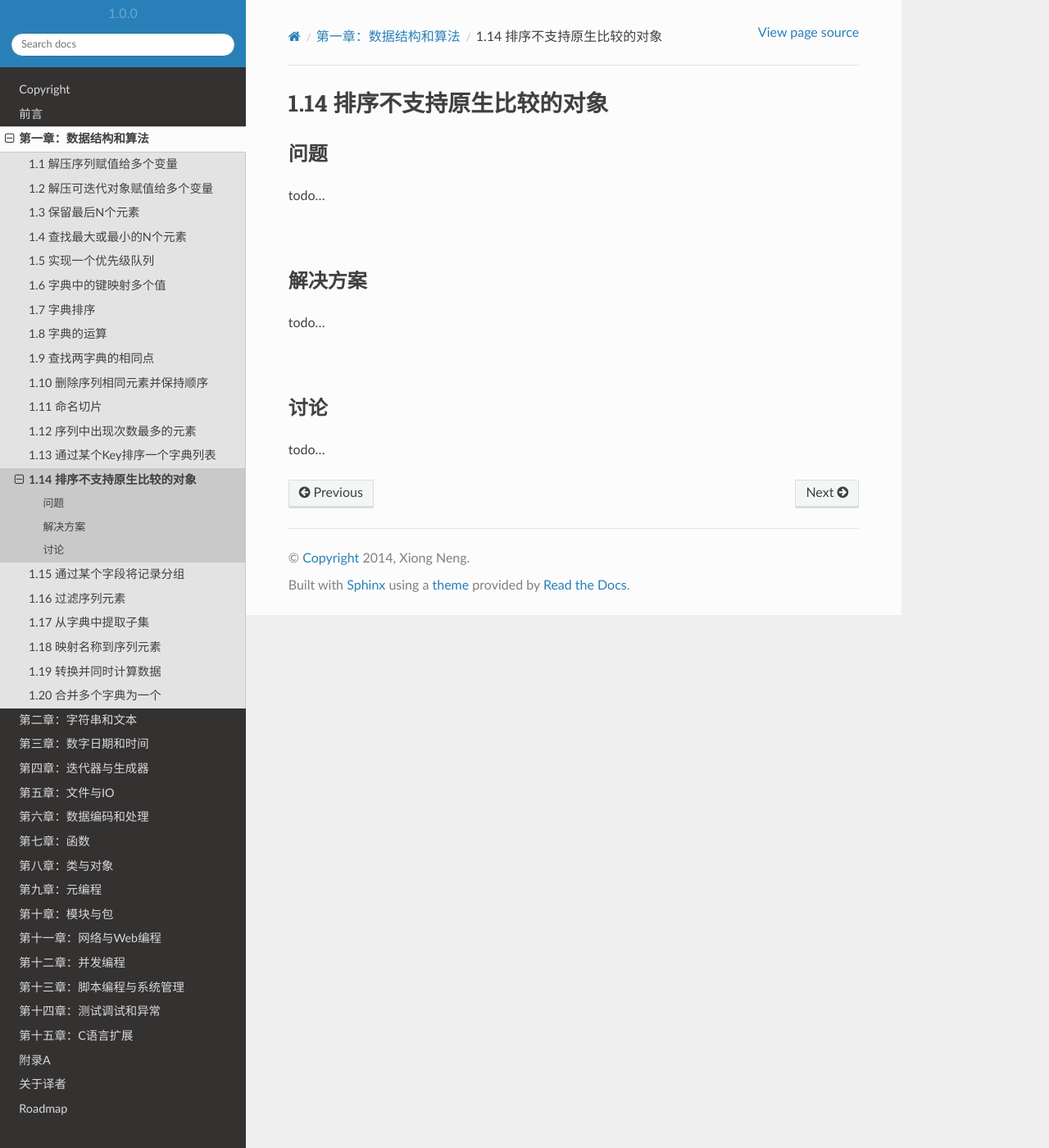
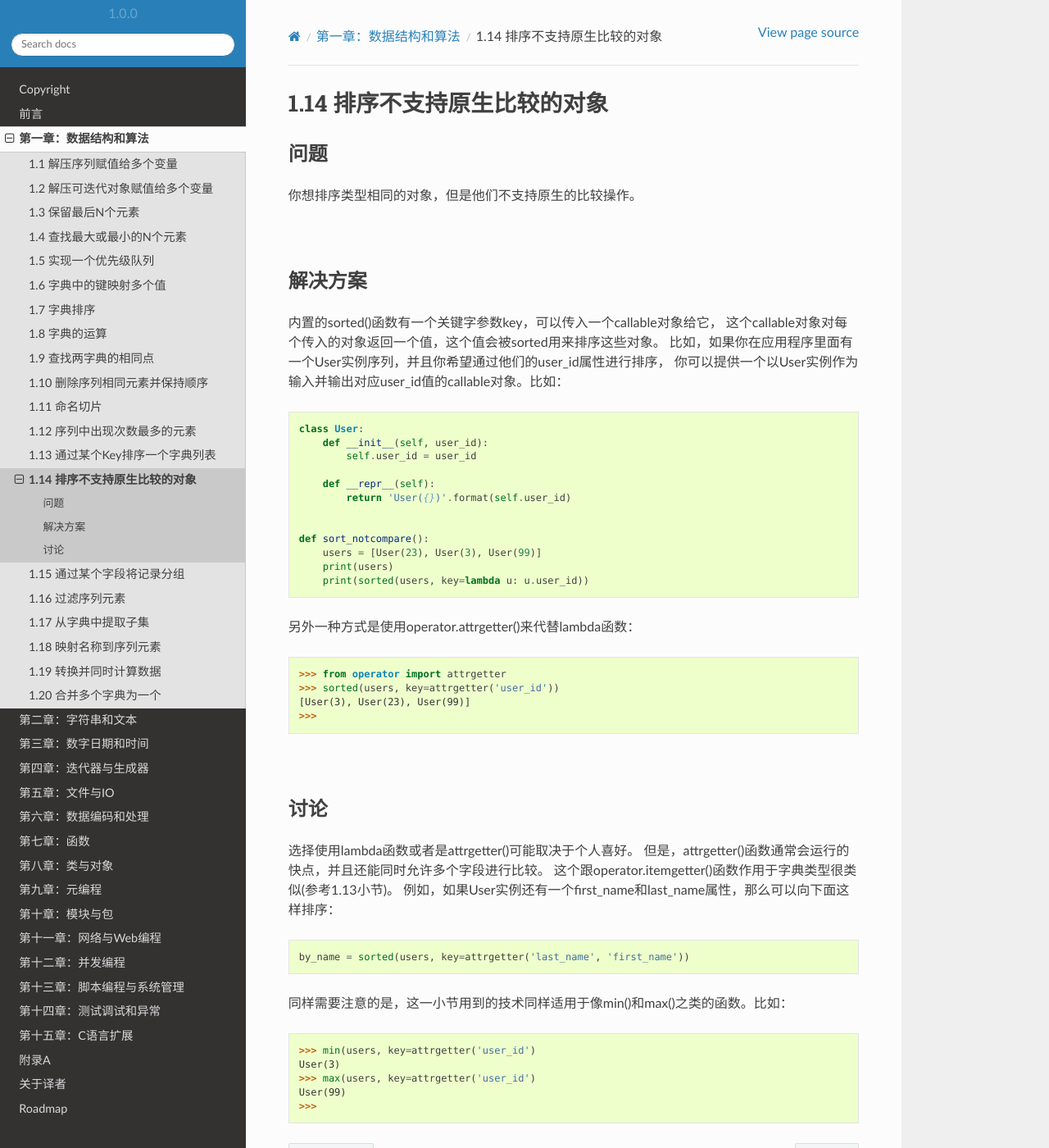
Before and after one commit to yidao620c/python3-cookbook, a Sphinx documentation site: the page built from source/c01/p14_sort_objects_without_compare_support.rst, in a window 1280 px wide and 1400 px high. Shown: the whole window at 82% size. Built offline with Sphinx 7.4.7 and the Read the Docs theme 2.0.0, drawn with Linux system fonts in a browser that asks for light colours.

Commit message:
1.14小节完成

```diff
--- a/source/c01/p14_sort_objects_without_compare_support.rst
+++ b/source/c01/p14_sort_objects_without_compare_support.rst
@@ -5,18 +5,62 @@
 ----------
 问题
 ----------
-todo...
+你想排序类型相同的对象，但是他们不支持原生的比较操作。
 
 |
 
 ----------
 解决方案
 ----------
-todo...
+内置的sorted()函数有一个关键字参数key，可以传入一个callable对象给它，
+这个callable对象对每个传入的对象返回一个值，这个值会被sorted用来排序这些对象。
+比如，如果你在应用程序里面有一个User实例序列，并且你希望通过他们的user_id属性进行排序，
+你可以提供一个以User实例作为输入并输出对应user_id值的callable对象。比如：
+
+.. code-block:: python
+
+    class User:
+        def __init__(self, user_id):
+            self.user_id = user_id
+
+        def __repr__(self):
+            return 'User({})'.format(self.user_id)
+
+
+    def sort_notcompare():
+        users = [User(23), User(3), User(99)]
+        print(users)
+        print(sorted(users, key=lambda u: u.user_id))
+
+另外一种方式是使用operator.attrgetter()来代替lambda函数：
+
+.. code-block:: python
+
+    >>> from operator import attrgetter
+    >>> sorted(users, key=attrgetter('user_id'))
+    [User(3), User(23), User(99)]
+    >>>
 
 |
 
 ----------
 讨论
 ----------
-todo...
+选择使用lambda函数或者是attrgetter()可能取决于个人喜好。
+但是，attrgetter()函数通常会运行的快点，并且还能同时允许多个字段进行比较。
+这个跟operator.itemgetter()函数作用于字典类型很类似(参考1.13小节)。
+例如，如果User实例还有一个first_name和last_name属性，那么可以向下面这样排序：
+
+.. code-block:: python
+
+    by_name = sorted(users, key=attrgetter('last_name', 'first_name'))
+
+同样需要注意的是，这一小节用到的技术同样适用于像min()和max()之类的函数。比如：
+
+.. code-block:: python
+
+    >>> min(users, key=attrgetter('user_id')
+    User(3)
+    >>> max(users, key=attrgetter('user_id')
+    User(99)
+    >>>
```
Also changed, not shown: 1 other file.
